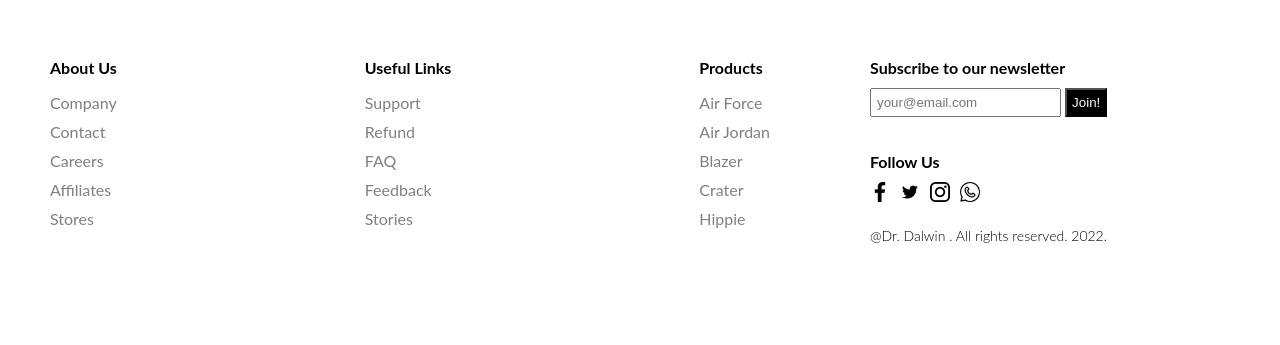
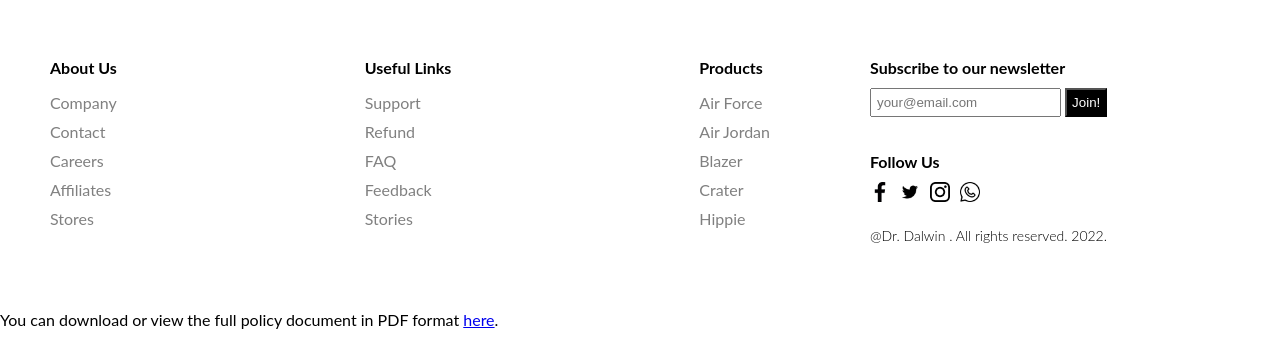
Before and after one commit to mohammedrayan123/DemoSite, a plain HTML site: page index.html in a window 1280 px wide. Shown: the part 3441-3786 px from the top of the page. Before the commit the page ends 3735 px from the top, so only its background shows below. Drawn offline with Linux system fonts and the light colour scheme; a web font is replaced by a local one.

Commit message:
Update index.html

```diff
--- a/index.html
+++ b/index.html
@@ -266,6 +266,7 @@ height="0" width="0" style="display:none;visibility:hidden"></iframe></noscript>
 
   gtag('config', 'G-HSDZNJK01H');
 </script>
+    <p>You can download or view the full policy document in PDF format <a href="policy_doc.pdf " target="_blank">here</a>.</p>
 </body>
 
 </html>
```
